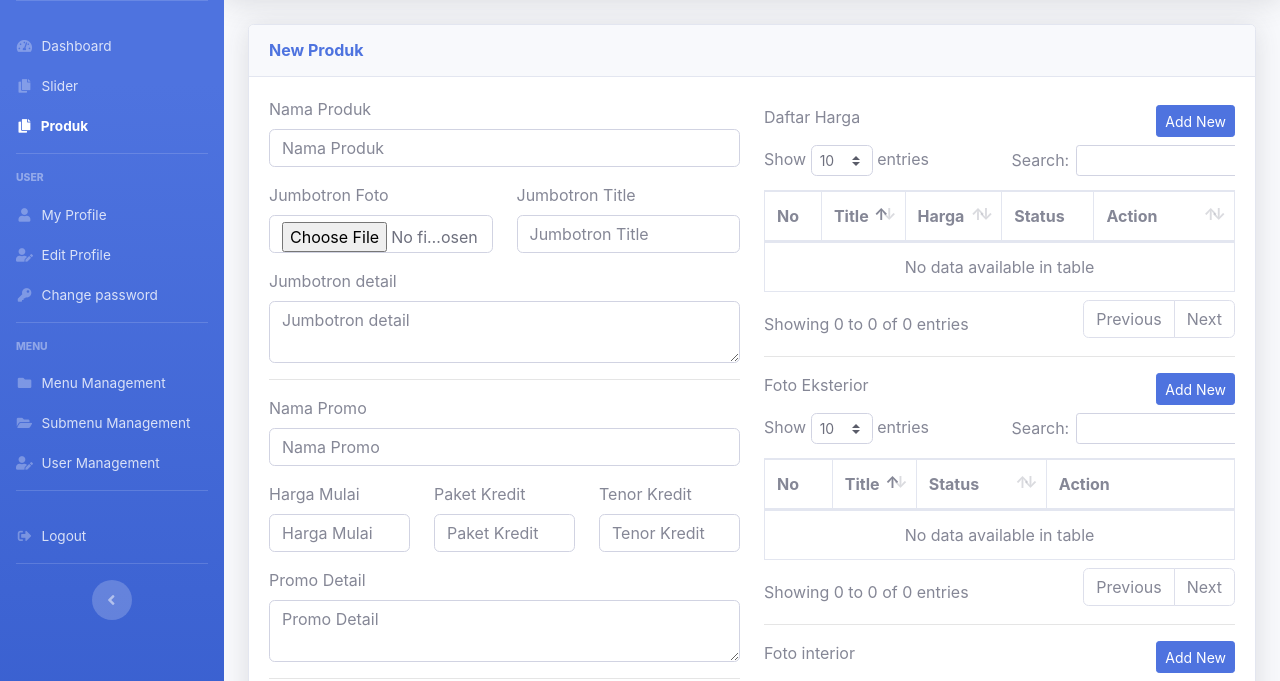
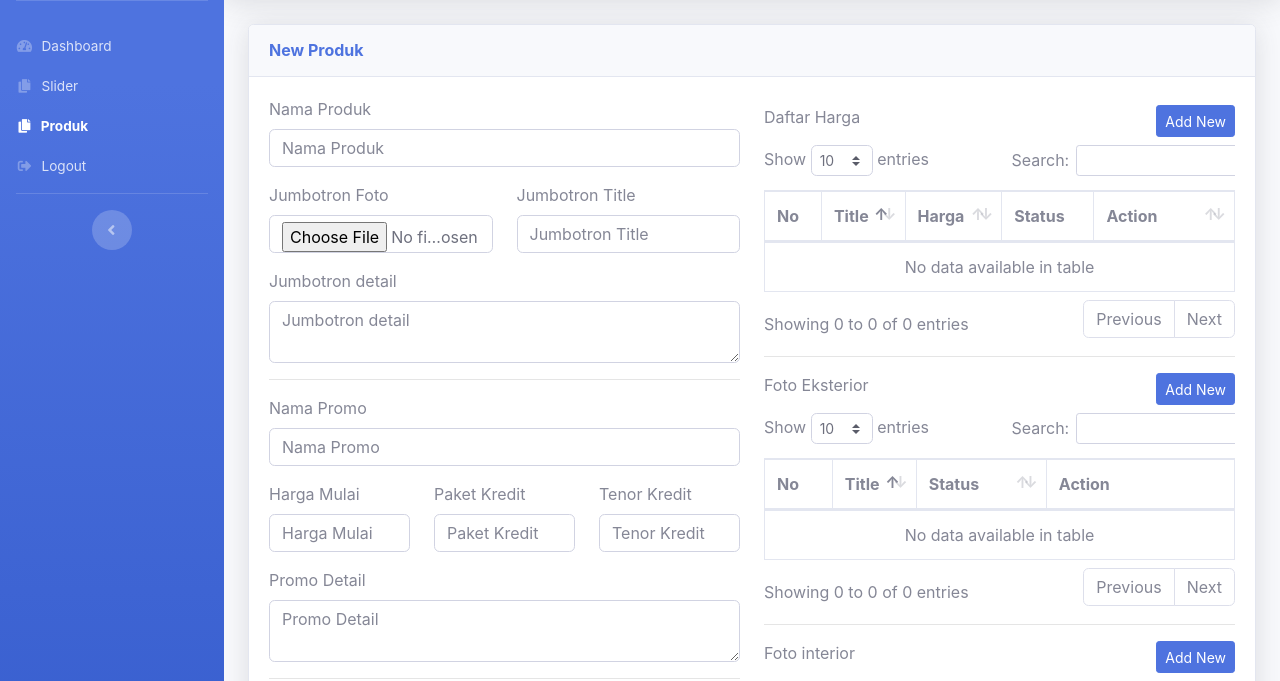
Before and after one commit to iseplutpinur/katalog_mobil, a CodeIgniter app: page /database/index.php/admin/produk/new in a window 1280 px wide. Shown: the part 70-751 px from the top of the page. Run offline with CodeIgniter, Linux system fonts and the light colour scheme; data comes from the database, SQL or seed files in the repository; data that the repository does not hold is empty; some libraries are stand-ins or nearby versions.

Commit message:
Update navigation dan login

```diff
--- a/application/views/admin/sitemain/header.php
+++ b/application/views/admin/sitemain/header.php
@@ -90,61 +90,6 @@
                 </a>
             </li>
 
-            <!-- Divider -->
-            <hr class="sidebar-divider mt-3">
-            <!-- Heading -->
-            <div class="sidebar-heading">
-                User </div>
-
-            <!-- meniapkan sub-sub menu-->
-            <li class="nav-item">
-                <a class="nav-link pb-0" href="<?= base_url() ?>user">
-                    <i class="fas fa-fw fa-user"></i>
-                    <span>My Profile</span>
-                </a>
-            </li>
-            <li class="nav-item">
-                <a class="nav-link pb-0" href="<?= base_url() ?>user/edit">
-                    <i class="fas fa-fw fa-user-edit"></i>
-                    <span>Edit Profile</span>
-                </a>
-            </li>
-            <li class="nav-item">
-                <a class="nav-link pb-0" href="<?= base_url() ?>user/changepassword">
-                    <i class="fas fa-fw fa-key"></i>
-                    <span>Change password</span>
-                </a>
-            </li>
-
-            <!-- Divider -->
-            <hr class="sidebar-divider mt-3">
-            <!-- Heading -->
-            <div class="sidebar-heading">
-                Menu </div>
-
-            <!-- meniapkan sub-sub menu-->
-            <li class="nav-item">
-                <a class="nav-link pb-0" href="<?= base_url() ?>menu">
-                    <i class="fas fa-fw fa-folder"></i>
-                    <span>Menu Management</span>
-                </a>
-            </li>
-            <li class="nav-item">
-                <a class="nav-link pb-0" href="<?= base_url() ?>menu/submenu">
-                    <i class="fas fa-fw fa-folder-open"></i>
-                    <span>Submenu Management</span>
-                </a>
-            </li>
-            <li class="nav-item">
-                <a class="nav-link pb-0" href="<?= base_url() ?>menu/usermanagement">
-                    <i class="fas fa-fw fa-user-edit"></i>
-                    <span>User Management</span>
-                </a>
-            </li>
-
-            <!-- Divider -->
-            <hr class="sidebar-divider mt-3">
-
             <!-- Nav Item - My Profile -->
             <li class="nav-item">
                 <a class="nav-link" href="#" data-toggle="modal" data-target="#logoutModal">
--- a/application/views/auth/index.php
+++ b/application/views/auth/index.php
@@ -35,12 +35,6 @@
                 <button type="submit" id="btnLogin" name="btnLogin" class="btn btn-primary btn-user btn-block">Login</button>
               </form>
               <hr>
-              <div class="text-center">
-                <a class="small" href="<?= base_url('auth/forgot_password'); ?>">Forgot Password?</a>
-              </div>
-              <div class="text-center">
-                <a class="small" href="<?= base_url('auth/registrasion'); ?>">Create an Account!</a>
-              </div>
             </div>
           </div>
         </div>
```
